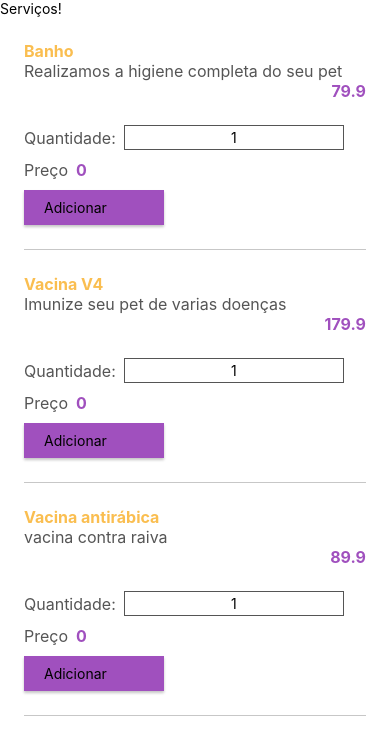
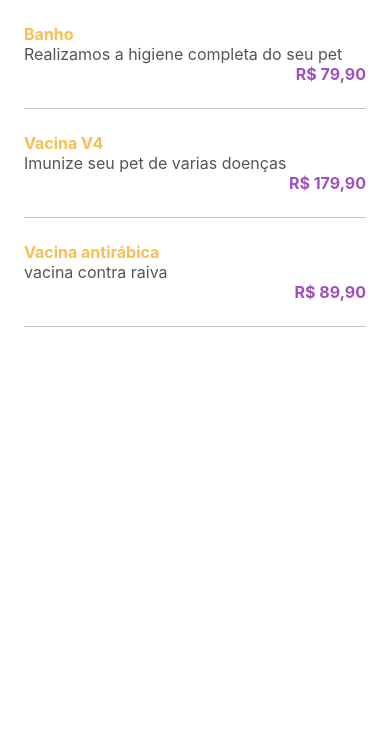
Before and after one commit to edmarques11/react-native-gatito, a React Native app: screen / in a window 390 px wide. Shown: the top 732 px of the page. Built offline with nearby package versions, Linux system fonts and the light colour scheme.

Commit message:
ajusts in item component

```diff
--- a/App.js
+++ b/App.js
@@ -1,5 +1,7 @@
 import React from 'react';
 import Servicos from './src/telas/Servicos'
+import 'intl'
+import 'intl/locale-data/jsonp/pt-BR'
 
 export default function App() {
   return <Servicos></Servicos>
--- a/package.json
+++ b/package.json
@@ -10,6 +10,7 @@
   "dependencies": {
     "expo": "~42.0.1",
     "expo-status-bar": "~1.0.4",
+    "intl": "^1.2.5",
     "react": "16.13.1",
     "react-dom": "16.13.1",
     "react-native": "https://github.com/expo/react-native/archive/sdk-42.0.0.tar.gz",
--- a/src/telas/Servicos/Item/index.js
+++ b/src/telas/Servicos/Item/index.js
@@ -1,31 +1,49 @@
 import React, { useState } from 'react';
-import { Text, View } from 'react-native';
+import { Text, TouchableOpacity, View } from 'react-native';
 import Botao from '../../../componentes/Botao/index';
 import CampoInteiro from '../../../componentes/CampoInteiro/index'
 import estilos from './estilos'
 
 export default function Item({ nome, preco, descricao }) {
   const [quantidade, setQuantidade] = useState(1)
+  const [total, setTotal] = useState(preco)
+  const [expandir, setExpandir] = useState(false)
+
+  const atualizaQuantidadeTotal = (novaQuantidade) => {
+    setQuantidade(novaQuantidade)
+    calculaTotal(novaQuantidade)
+  }
+
+  const calculaTotal = (novaQuantidade) => {
+    setTotal(novaQuantidade * preco)
+  }
+
+  const inverteExpandir = () => {
+    setExpandir(!expandir)
+    atualizaQuantidadeTotal(1)
+  }
 
   return <>
-    <View style={estilos.informacao}>
+    <TouchableOpacity style={estilos.informacao} onPress={inverteExpandir}>
       <Text style={estilos.nome}>{nome}</Text>
       <Text style={estilos.descricao}>{descricao}</Text>
-      <Text style={estilos.preco}>{preco}</Text>
-    </View>
-    <View style={estilos.carrinho}>
+      <Text style={estilos.preco}>{Intl.NumberFormat('pt-BR', { style: 'currency', currency: 'BRL' }).format(preco)}</Text>
+    </TouchableOpacity>
+    {expandir &&
+      < View style={estilos.carrinho}>
         <View>
           <View style={estilos.valor}>
             <Text style={estilos.descricao}>Quantidade:</Text>
-          <CampoInteiro valor={quantidade} acao={setQuantidade} />
+            <CampoInteiro valor={quantidade} acao={atualizaQuantidadeTotal} />
           </View>
           <View style={estilos.valor}>
-          <Text style={estilos.descricao}>Preço</Text>
-          <Text style={estilos.preco}>0</Text>
+            <Text style={estilos.descricao}>Total:</Text>
+            <Text style={estilos.preco}>{Intl.NumberFormat('pt-BR', { style: 'currency', currency: 'BRL' }).format(total)}</Text>
           </View>
         </View>
         <Botao valor="Adicionar" acao={() => { }} />
       </View>
+    }
     <View style={estilos.divisor} />
   </>
 }
--- a/src/telas/Servicos/index.js
+++ b/src/telas/Servicos/index.js
@@ -25,7 +25,6 @@ const servicos = [
 export default function Servicos() {
   return <SafeAreaView>
     <StatusBar />
-    <Text>Serviços!</Text>
     <FlatList
       data={servicos}
       renderItem={({ item }) => <Item {...item} />}
```
Also changed, not shown: 1 other file (tests, documents, lock files or other folders). Lines whose indentation alone changed are shown as unchanged.
